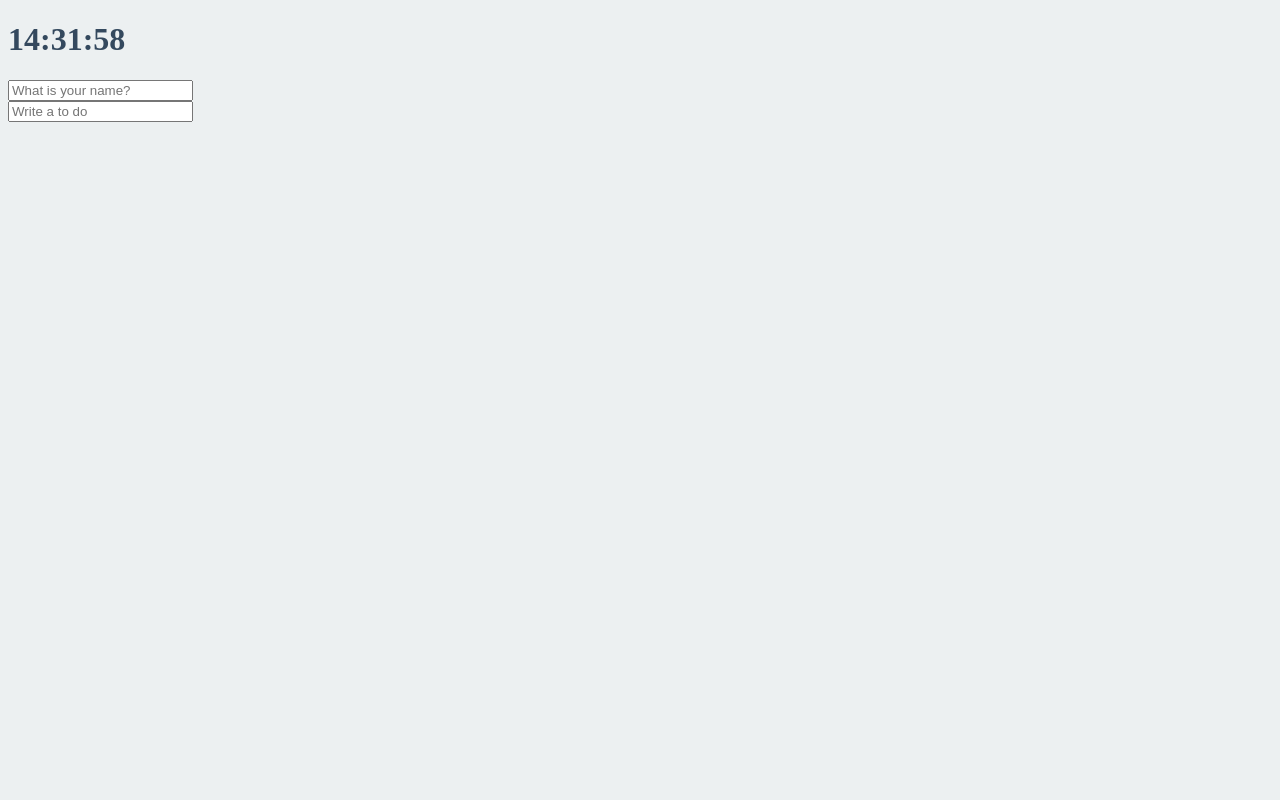
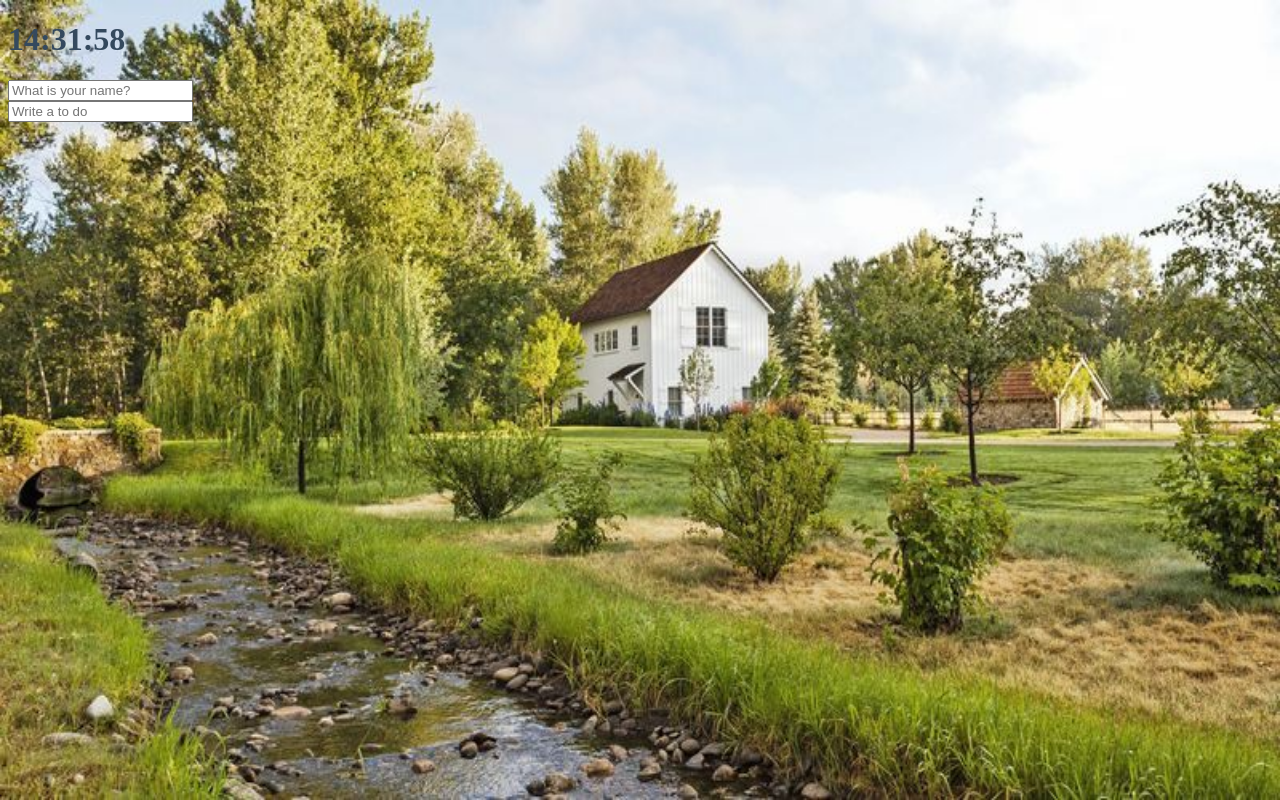
Before and after one commit to AhnDogeon/JavaScript-For-Beginner, a plain HTML site: page clock.html in a window 1280 px wide. Drawn offline with Linux system fonts and the light colour scheme.

Commit message:
20210112 | Image Background

```diff
--- /dev/null
+++ b/bg.js
@@ -0,0 +1,31 @@
+const body = document.querySelector("body");
+
+
+const IMG_NUMBER = 2;
+
+function handleImgLoad(){
+    console.log("finished loading");
+}
+
+function paintImage(imgNumber){
+    const image = new Image();
+    image.src = `Images/landscape${imgNumber + 1}.jpg`;
+    // 둘 차이 학습 필요
+    // body.appendChild(image);
+    body.prepend(image);
+    image.classList.add("bgImage");
+    // 이 코드는 API에 이미지를 요청할 경우 로딩하는 것 나타낼 때
+    // 현재는 local image이므로 console에 아무것도 안나올 것
+    image.addEventListener("loadend", handleImgLoad);
+}
+
+function genRandom(){
+    const number = Math.floor(Math.random() * IMG_NUMBER);
+    return number;
+}
+
+function init(){
+    const randomNumber = genRandom();
+    paintImage(randomNumber);
+}
+init();
--- a/clock.html
+++ b/clock.html
@@ -24,5 +24,6 @@
         <script src="clock.js"></script>
         <script src="greeting.js"></script>
         <script src="todo.js"></script>
+        <script src="bg.js"></script>
     </body>
 </html>
--- a/index.css
+++ b/index.css
@@ -1,5 +1,5 @@
 body{
-    background-color: #ecf0f1;
+    background-color: #2c3e50;
 }
 
 h1{
@@ -27,3 +27,22 @@ h1{
 .showing {
     display: block;
 }
+
+@keyframes fadeIn{
+    from{
+        opacity:0;
+    }
+    to{
+        opacity:1;
+    }
+}
+
+.bgImage{
+    position: absolute;
+    top : 0;
+    left: 0;
+    width: 100%;
+    height: 100%;
+    z-index: -1;
+    animation: fadeIn 0.5s linear;
+}
```
